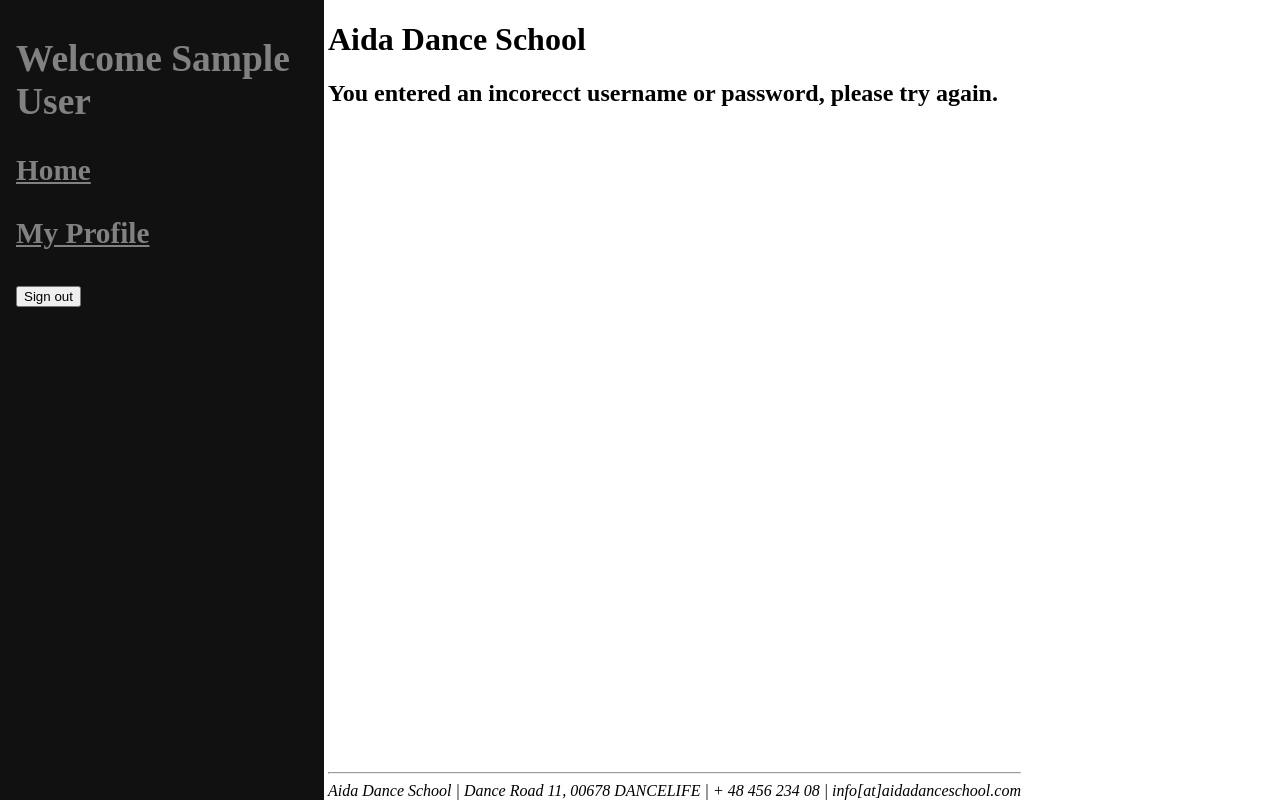
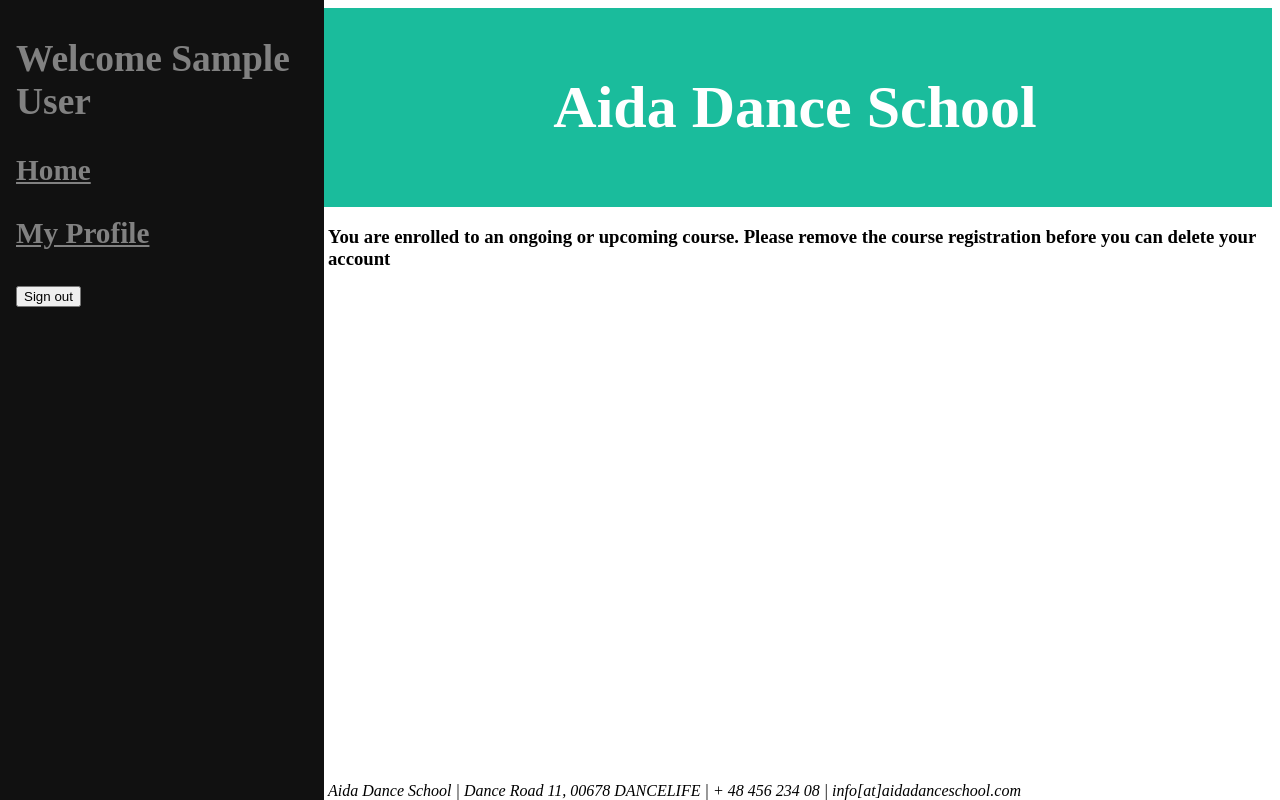
Before and after one commit to chpatola/flask_db, a Flask app: page /error in a window 1280 px wide. Run offline with Flask 2, Linux system fonts and the light colour scheme; the visitor is signed in with stand-in values (Sample User, id 1).

Commit message:
Tried to get user delete to work + prep for heroku

```diff
--- a/app.py
+++ b/app.py
@@ -66,7 +66,7 @@ def login():
     username = request.form["username"]
     password = request.form["password"]
 
-    sql = "SELECT username, password, firstname, usertype FROM userstest WHERE username=:username"
+    sql = queries.find_user
     result = db.session.execute(sql, {"username":username})
     user = result.fetchone()
     if not user:
@@ -81,7 +81,7 @@ def login():
         else:
             return redirect("/error")
 
-@app.route("/logout", methods=["POST"])
+@app.route("/logout",methods=["POST","GET"])
 def logout():
     del session["firstname"] # here we remove the session info
     del session["username"]
@@ -98,7 +98,15 @@ def registeruser():
 
 @app.route("/removeuser")
 def removeuser():
-    return "We will soon remove your account =)"
+    sql_users_course = queries.check_users_course
+    result_users_course = db.session.execute(sql_users_course,{"username":session["username"]})
+    users_courses = result_users_course.fetchone()
+    if users_courses[0]  > 0:
+        return render_template("error")
+    else:
+        sql_remove = queries.remove_user
+        result= db.session.execute(sql_remove,{"username":session["username"]}) #does not work!
+        return redirect("/logout")
 
 @app.route("/rooms")
 def rooms():
@@ -112,7 +120,6 @@ def teachers():
     sql = queries.teachers
     result = db.session.execute(sql)
     teachers = result.fetchall()
-    print(teachers)
     return render_template("teachers.html",teachers=teachers)
 
 @app.route("/userprofile")
--- a/sql_queries.py
+++ b/sql_queries.py
@@ -1,6 +1,8 @@
 add_teacher = "INSERT INTO teacherstest (LASTNAME, FIRSTNAME, PHONE, EMAIL, HOURLYSALARY) VALUES (:firstname, :lastname, :phone, :email, :hourlysalary)"
 
 add_user = "INSERT INTO userstest VALUES (:username, :password, :firstname, :lastname, :phone, :bornyear, :usertype, :removed)"
+
+check_users_course = "SELECT COUNT(ID) AS AMOUNT FROM COURSEENROLMENTSTEST WHERE USER_ID = :username"
 
 courses_all ="WITH ENROLMENTS AS (SELECT COURSE_ID,COUNT(USER_ID) AS ENROLLED_STUDENTS" \
    " FROM COURSEENROLMENTSTEST GROUP BY COURSE_ID)"\
@@ -15,8 +17,12 @@ courses_user ="SELECT C.ID,C.NAME,C.STARTDATE,C.ENDDATE,C.TIME, C.DURATIONHOUR,
    "CONCAT(T.LASTNAME, ', ', T.FIRSTNAME) AS TEACHER_NAME,R.NAME AS ROOM_NAME"\
 " FROM COURSESTEST C LEFT JOIN TEACHERSTEST T ON T.ID = C.TEACHER_ID" \
 " LEFT JOIN ROOMSTEST R ON R.ID = C.ROOM_ID WHERE C.ID IN (SELECT DISTINCT COURSE_ID" \
-   " FROM COURSEENROLMENTSTEST WHERE USER_ID = :user_id AND (STARTDATE > CURRENT_DATE OR ENDDATE <= CURRENT_DATE)) ORDER BY STARTDATE"
+   " FROM COURSEENROLMENTSTEST WHERE USER_ID=:user_id AND (STARTDATE > CURRENT_DATE OR ENDDATE <= CURRENT_DATE)) ORDER BY STARTDATE"
 
-rooms = "SELECT ID, NAME, M2,CAPACITY FROM ROOMSTEST; "
+find_user = "SELECT username, password, firstname, usertype FROM userstest WHERE username=:username AND removed = FALSE"
 
-teachers = "SELECT ID, LASTNAME, FIRSTNAME, PHONE, EMAIL, HOURLYSALARY FROM TEACHERSTEST; "
+remove_user = "UPDATE USERSTEST SET REMOVED = TRUE WHERE USERNAME=:username "
+
+rooms = "SELECT ID, NAME, M2,CAPACITY FROM ROOMSTEST"
+
+teachers = "SELECT ID, LASTNAME, FIRSTNAME, PHONE, EMAIL, HOURLYSALARY FROM TEACHERSTEST"
--- a/static/style.css
+++ b/static/style.css
@@ -21,17 +21,26 @@
 
 /* When you mouse over the navigation links, change their color */
 .sidenav a:hover {
-color: #f1f1f1;
+  color: #f1f1f1;
 }
 
 .textfields{
-  width: 200px;;
+    width: 200px;;
   }
-
+  /* Style header content */
+  .header {
+    margin-left: 310px;
+    padding:  25px 25px 25px 25px;
+    text-align: center;
+    background: #1abc9c;
+    color: white;
+    font-size: 30px;
+  }
 /* Style page content */
 .main {
-margin-left: 310px; /* Same as the width of the sidebar */
-padding: 0px 10px;
+  margin-left: 310px; /* Same as the width of the sidebar */
+  padding: 0px 10px;
+  background-color: white;
 }
 
 /* Style footer content */
@@ -41,5 +50,6 @@ padding: 0px 10px;
     position: fixed;
     left: 10;
     bottom: 0;
+    background-color: white;
 
 }
--- a/templates/error.html
+++ b/templates/error.html
@@ -2,6 +2,11 @@
 
 {% block title %}Error{% endblock %}
 {% block content %}
-<h2>You entered an incorecct username or password, please try again.</h2>
+
+{% if session.usertype == 'student'%}
+    <h3>You are enrolled to an ongoing or upcoming course. Please remove the course registration before you can delete your account</h3>
+{% else %}
+    <h3>You entered an incorecct username or password, please try again.</h3>
+{% endif %}
 
 {% endblock %}
--- a/templates/layout.html
+++ b/templates/layout.html
@@ -7,6 +7,11 @@
     </head>
 
 <body>
+    <!-- Page header -->
+    <div class="header">
+        <h1>Aida Dance School</h1>
+
+    </div>
 
     <!-- Side navigation -->
     <div class="sidenav">
@@ -39,7 +44,7 @@
             <input type="submit" value="Sign in">
             </form>
         <br>
-        <form action="/register" method="POST">
+        <form action="/registeruser" method="POST">
             <input type="submit" value="Register as new user">
             </form>
 
@@ -50,13 +55,11 @@
 
   <!-- Page content -->
   <div class="main">
-      <h1>Aida Dance School</h1>
     {% block content %}{% endblock %}
   </div>
 
     <!-- Page footer -->
     <div class="footer">
-    <hr>
     <i>Aida Dance School | Dance Road 11, 00678 DANCELIFE | + 48 456 234 08 | info[at]aidadanceschool.com </i>
     <br>
     </div>
--- a/templates/registeruser.html
+++ b/templates/registeruser.html
@@ -15,8 +15,8 @@
     <input type="text" name="lastname" required minlength="1" class="textfields" ></p>
     <p>Phone:<br>
     <input type="tel" name="phone" minlength="6" class="textfields" ></p>
-    <p>Year of birth (only applies to children):<br>
-    <input type="number" name="bornyear" minlength="4" class="textfields" ></p> <!-- You need to handle when they do not insert anything!-->
+    <p>Year of birth:<br>
+    <input type="number" name="bornyear" required minlength="4" class="textfields" ></p> <!-- You need to handle when they do not insert anything!-->
 
     <input type="submit" value="Register">
     </form>
--- a/templates/userprofile.html
+++ b/templates/userprofile.html
@@ -4,7 +4,9 @@
 
 {% block content %}
 <h2>My Profile</h2>
-<p>If you want to remove your Aida Dance School account, please click below.</p>
+<p>Here we will list your account info</p>
+<p>If you want to remove your Aida Dance School account, please click below.
+    OBS! This is permanent!</p>
 
 <a href="/removeuser">Remove my account</a>
 
```
Also changed, not shown: requirements.txt (added, +33 -0 lines), templates/index.html (+32 -27 lines), templates/teachers.html (+3 -4 lines), 1 other file.
